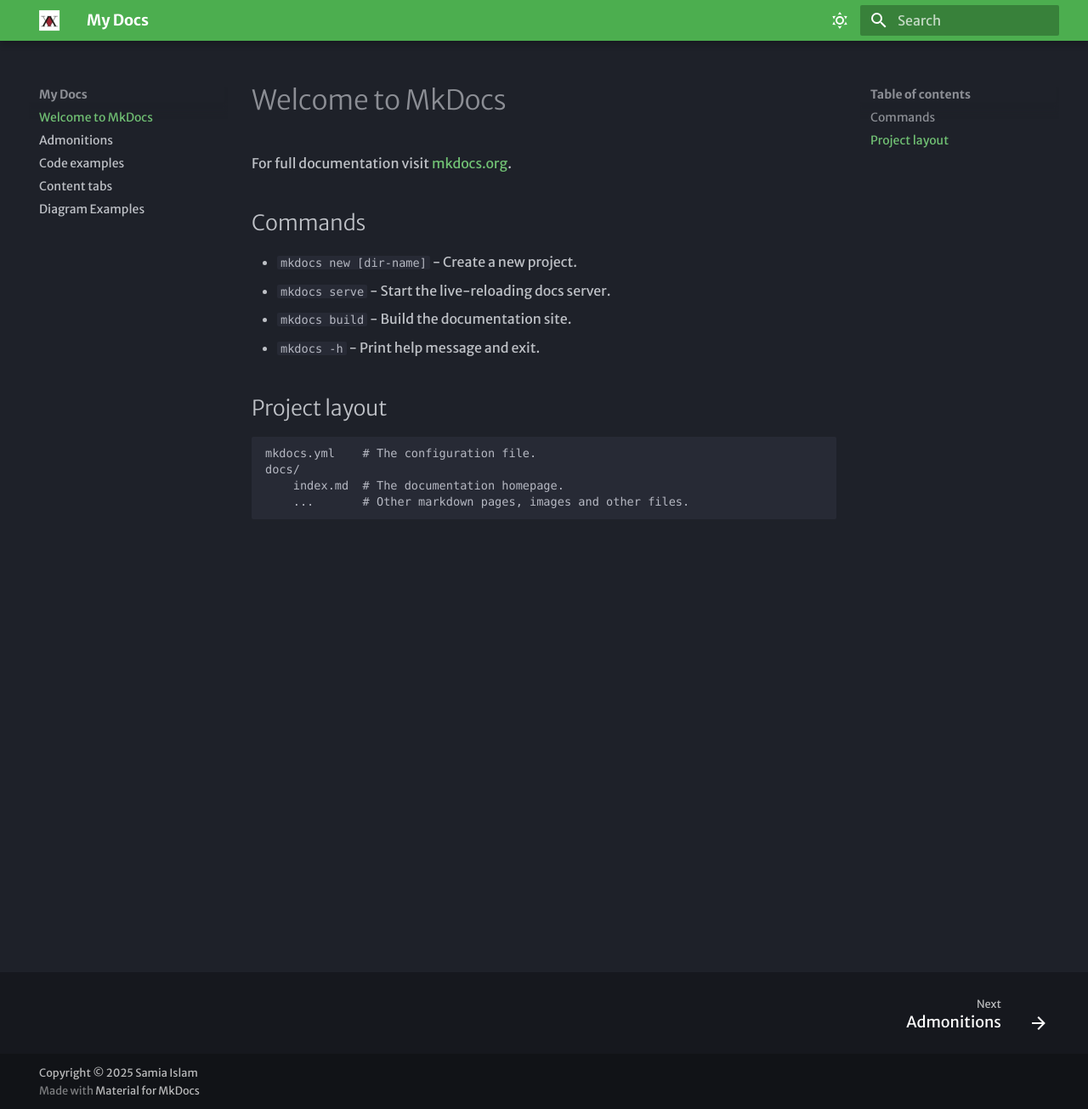
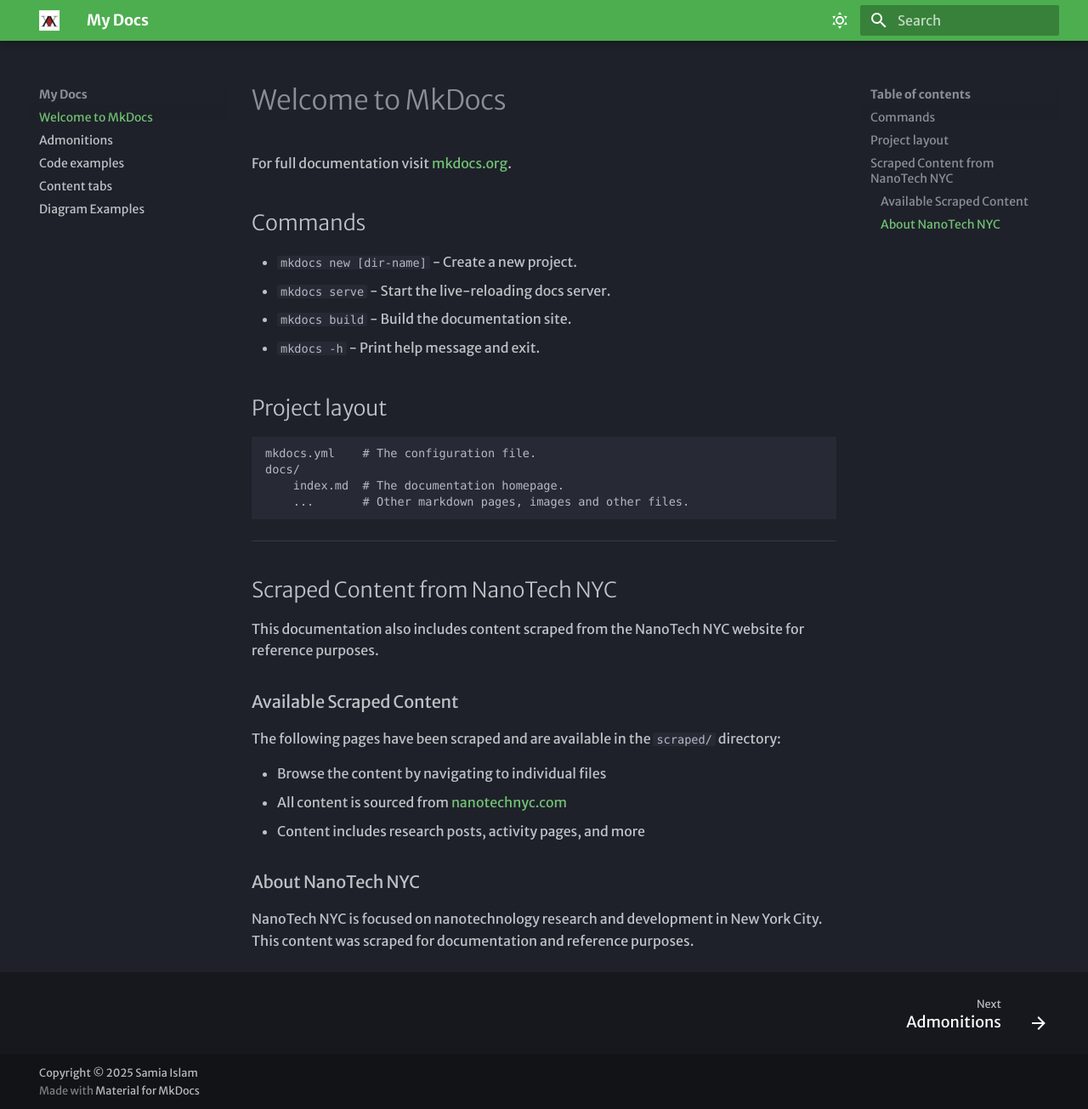
Before and after one commit to SamiaIslam22/mkdocs-tutorial, an MkDocs documentation site: the page built from docs/index.md, in a window 1280 px wide and 1305 px high. Shown: the whole window at 85% size. Built offline with MkDocs 1.6.1 and Material for MkDocs 9.7.7, drawn with Linux system fonts in a browser that asks for light colours; some web fonts are replaced.

Commit message:
index.md

```diff
--- a/docs/index.md
+++ b/docs/index.md
@@ -15,3 +15,21 @@
     docs/
         index.md  # The documentation homepage.
         ...       # Other markdown pages, images and other files.
+
+---
+
+## Scraped Content from NanoTech NYC
+
+This documentation also includes content scraped from the NanoTech NYC website for reference purposes.
+
+### Available Scraped Content
+
+The following pages have been scraped and are available in the `scraped/` directory:
+
+- Browse the content by navigating to individual files
+- All content is sourced from [nanotechnyc.com](https://www.nanotechnyc.com)
+- Content includes research posts, activity pages, and more
+
+### About NanoTech NYC
+
+NanoTech NYC is focused on nanotechnology research and development in New York City. This content was scraped for documentation and reference purposes.
```
